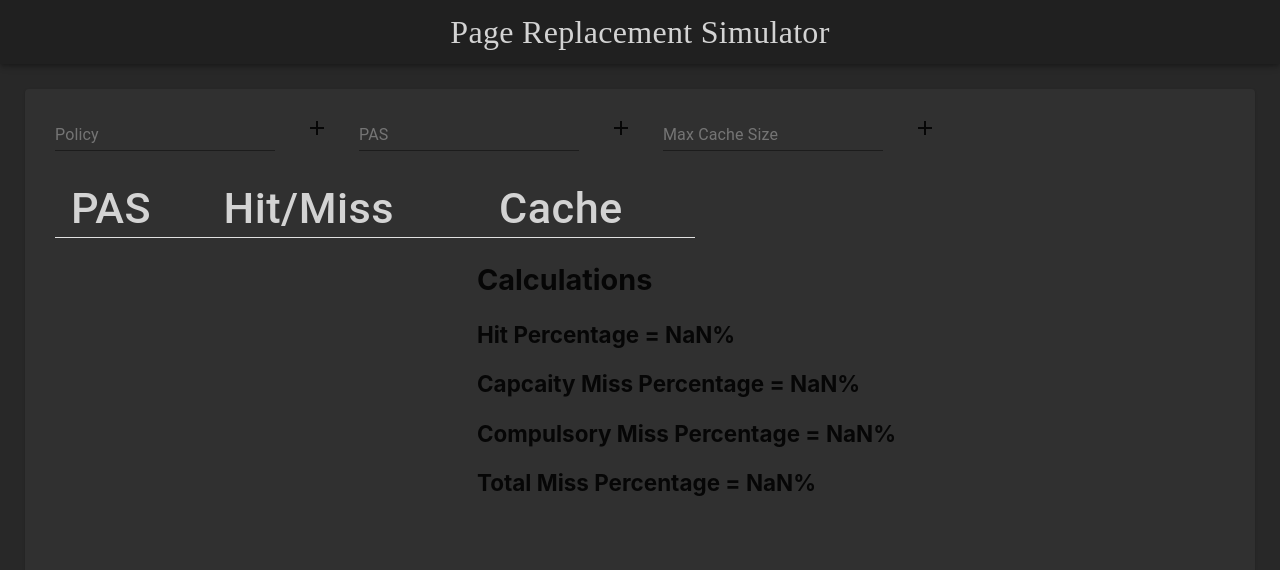
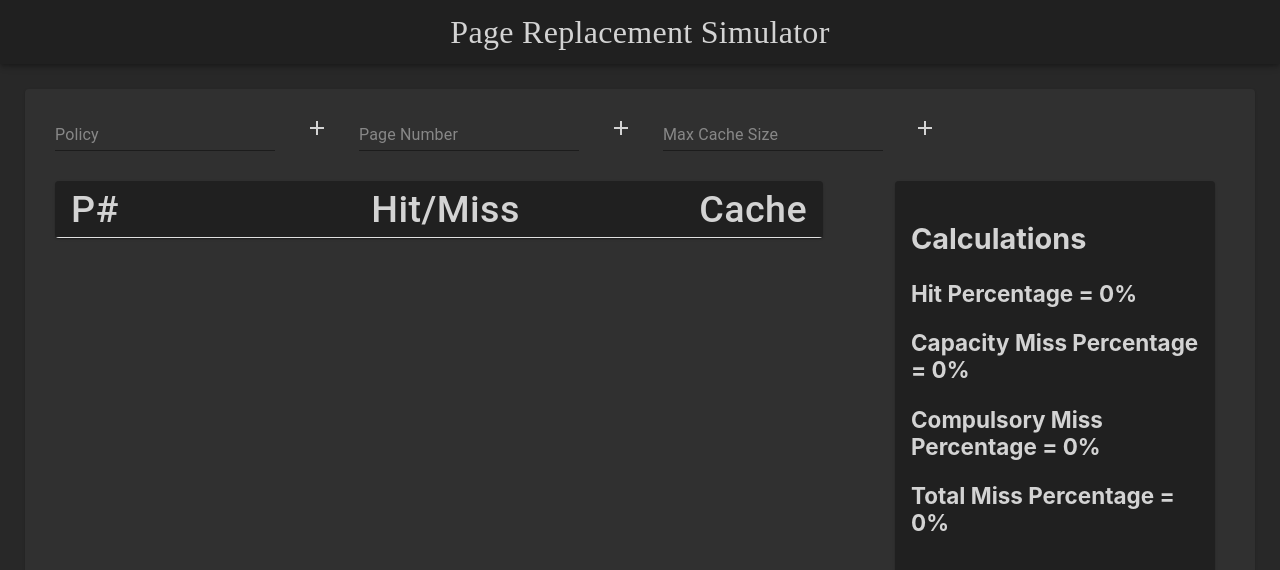
Before and after one commit to jacobabahn/PageReplacementSimulator, a React (Create React App) app in the folder simulator/: page / in a window 1280 px wide. Shown: the top 570 px of the page. Built offline with nearby package versions, Linux system fonts and the light colour scheme.

Commit message:
Added some styling and broken support for LIFO and LRU

```diff
--- a/simulator/src/Body.js
+++ b/simulator/src/Body.js
@@ -10,7 +10,7 @@ const Body = () => {
         body: {
             height: "100%"
         },
-        card: {
+        paper: {
             backgroundColor: "#303030",
             margin: "25px",
             height: "85vh"
@@ -24,7 +24,7 @@ const Body = () => {
 
     return(
         <div className={classes.body}>
-            <Paper className={classes.card}>
+            <Paper className={classes.paper}>
                 <Main />
             </Paper>
         </div>
--- a/simulator/src/components/Calculations.js
+++ b/simulator/src/components/Calculations.js
@@ -1,29 +1,37 @@
 import React from 'react'
 import { makeStyles } from "@material-ui/core/styles"
+import { Card, CardContent } from '@material-ui/core'
 
 const Calculations = (props) => {
 
     const useStyles = makeStyles({
        container: {
-            position: 'absolute',
-            right: '30vw',
-            height: '75%',
+           color: "#D3D3D3",
+        //    borderStyle: "solid",
+           width: "25vw",
+           align: "right",
+           display: "flex",
+           float: "right",
+           backgroundColor: "#202020",
+           marginRight: "40px"
        }
     })
 
     const classes = useStyles()
 
     return (
-        <div className={classes.container}>
+        <Card className={classes.container}>
+            <CardContent>
                 <h2>Calculations</h2>
-            <h3>Hit Percentage = {(props.hits / props.total) * 100}%</h3>
-            <h3>Capcaity Miss Percentage = {(props.capMiss / props.total) * 100}%</h3>
-            <h3>Compulsory Miss Percentage = {(props.compMiss / props.total) * 100}%</h3>
-            <h3>Total Miss Percentage = {(props.total - props.hits) / props.total * 100}%</h3>
+                <h3>Hit Percentage = {Math.round((props.hits / (props.total - 1)) * 100)}%</h3>
+                <h3>Capacity Miss Percentage = {Math.round((props.capMiss / (props.total - 1)) * 100)}%</h3>
+                <h3>Compulsory Miss Percentage = {Math.round((props.compMiss / (props.total - 1)) * 100)}%</h3>
+                <h3>Total Miss Percentage = {Math.round((props.compMiss + props.capMiss - props.hits) / (props.total - 1) * 100)}%</h3>
                 {/* <h5>{props.calculations.hits}</h5>
                 <h5>{props.calculations.capMiss}</h5>
                 <h5>{props.calculations.compMiss}</h5> */}
-        </div>
+            </CardContent>
+        </Card>
     )
 }
 
--- a/simulator/src/components/Main.js
+++ b/simulator/src/components/Main.js
@@ -1,17 +1,19 @@
 import React, { useState } from 'react'
 import { makeStyles } from "@material-ui/core/styles"
 import AddIcon from '@material-ui/icons/Add'
-import { Input, TableCell, Table, TableRow, TableHead } from '@material-ui/core'
+import { Input, TableCell, Table, TableRow, TableHead, Card, CardContent } from '@material-ui/core'
 
 import Calculations from './Calculations'
 
 let cache = []
 let hits = []
+let lru = []
 let rowCount = 0
 let numHits = 0
 let capMiss = 0
 let compMiss = 0
 let maxCacheLen = 5
+let cacheLen = 0
 let policy = 'FIFO'
 
 const Main = () => {
@@ -23,20 +25,27 @@ const Main = () => {
 
     const useStyles = makeStyles({
         table: {
-            width: "50vw",
+            width: "60vw",
+            // borderStyle: "solid",
+            display: "flex",
+            float: "left",
             marginLeft: "30px",
         },
         text: {
-            color: "D3D3D3",
+            color: "#D3D3D3",
             fontSize: "1.2em",
         },
         thead: {
             color: "#D3D3D3",
-            fontSize: "1.5em",
+            fontSize: "1.4em",
         },
         input: {
             margin: "30px",
-            color: '#D3D3D3'
+            color: 'white'
+        },
+        card: {
+            width: "60vw",
+            backgroundColor: "#202020"
         }
     })
 
@@ -50,20 +59,23 @@ const Main = () => {
 
     const updateRows = () => {
 
-        let newVal = inputPage + ', '
+        let newVal = inputPage
         let prevVal = cache[cache.length - 1]
         let temp = []
 
 
         if (rowCount < 1) {
+            // newVal = inputPage
             temp = cache.concat([newVal])
             cache.push(temp)
             hits.push('Compulsory Miss')
+            lru.push(newVal)
             compMiss++
+            rowCount++
         }
 
         else {
-            if (prevVal.includes(newVal)) {
+            if (prevVal.includes(newVal) || prevVal.includes(newVal + ', ')) {
                 setPages([
                     ...pages,
                     { value: inputPage }
@@ -72,34 +84,78 @@ const Main = () => {
                 hits.push('Hit')
                 numHits++
                 temp = prevVal
-                console.log(temp)
+
+                if (policy === 'LRU') {
+                    for (let i = 0; i < lru.length; i++) {
+                        if (lru[i] === newVal) {
+                            lru.splice(i, 1)
+                            lru.splice(0, newVal)
+                        }
+                    }
+                }
                 rowCount++
                 return
             }
 
-            if (cache.length >= maxCacheLen && policy === 'FIFO') {
+            if (cacheLen >= maxCacheLen && policy === 'FIFO') {
+                // newVal = inputPage
                 hits.push("Capacity Miss")
                 temp = prevVal.concat([newVal])
+                temp[temp.length - 2] = temp[temp.length - 2] + ', '
                 temp.shift()
                 cache.push(temp)
                 capMiss++
             }
             else if (cache.length >= maxCacheLen && policy === 'LIFO') {
+                // newVal = inputPage
                 hits.push("Capacity Miss")
                 let copy = prevVal.slice()
                 copy.pop()
                 temp = copy.concat([newVal])
+                // temp[temp.length - 2] = temp[temp.length - 2] + ', '
                 cache.push(temp)
                 capMiss++
             }
+            else if (cache.length >= maxCacheLen && policy === 'LRU') {
+                hits.push("Capacity Miss")
+                capMiss++
+                let lastVal = lru[lru.length - 1]
+
+                let index1 = prevVal.indexOf(lastVal + ', ')
+                let index2 = prevVal.indexOf(lastVal)
+
+                let copy = prevVal.slice()
+                if (index1 != -1) {
+                    newVal = newVal + ', '
+                    copy[index1] = newVal
+                }
+                if (index2 != -1) {
+                    if (prevVal[index2].includes(', ')) {
+                        copy[index2] = newVal + ', '
+                    }
+                    else {
+                        copy[index2] = newVal
+                    }
+                }
+
+
+                lru.pop()
+                lru.unshift(newVal)
+                cache.push(copy)
+
+            }
             else {
                 hits.push("Compulsory Miss")
+                lru.unshift(newVal)
                 compMiss++
+                // newVal = newVal + ', '
                 temp = prevVal.concat([newVal])
+                temp[temp.length - 2] = temp[temp.length - 2] + ', '
                 cache.push(temp)
             }
         }
 
+        cacheLen++
         rowCount++
 
         setPages([
@@ -120,7 +176,7 @@ const Main = () => {
             <Input className={classes.input} value={inputPolicy} onChange={(event) => setInputPolicy(event.target.value)} placeholder="Policy" label="Policy" />
             <AddIcon onClick={() => updatePolicy()}/>
 
-            <Input className={classes.input} value={inputPage} onChange={(event) => setInputPage(event.target.value)} placeholder="PAS" label="Page" />
+            <Input className={classes.input} value={inputPage} onChange={(event) => setInputPage(event.target.value)} placeholder="Page Number" label="Page" />
             <AddIcon onClick={() => updateRows()}/>
 
             <Input className={classes.input} value={inputCacheSize} onChange={(event) => setInputCacheSize(event.target.value)} placeholder="Max Cache Size" label="MaxCache" />
@@ -128,11 +184,12 @@ const Main = () => {
             <AddIcon onClick={() => updateMaxCacheSize()}/>
 
             <Table className={classes.table}>
+            <Card className={classes.card}>
                 <TableHead className={classes.thead}>
                     <TableRow>
-                        <TableCell className={classes.thead} align="left">PAS</TableCell>
-                        <TableCell className={classes.thead} align="left">Hit/Miss</TableCell>
-                        <TableCell className={classes.thead} align="left">Cache</TableCell>
+                        <TableCell width="50%" className={classes.thead} align="left">P#</TableCell>
+                        <TableCell width="50%" className={classes.thead} align="left">Hit/Miss</TableCell>
+                        <TableCell width="50%" className={classes.thead} align="left">Cache</TableCell>
                     </TableRow>
                 </TableHead>
 
@@ -144,6 +201,7 @@ const Main = () => {
                         </TableCell>
                     </TableRow>
                 )}
+            </Card>
             </Table>
 
             <Calculations hits={numHits} capMiss={capMiss} compMiss={compMiss} total={rowCount} />
```
Lines whose indentation alone changed are shown as unchanged.
